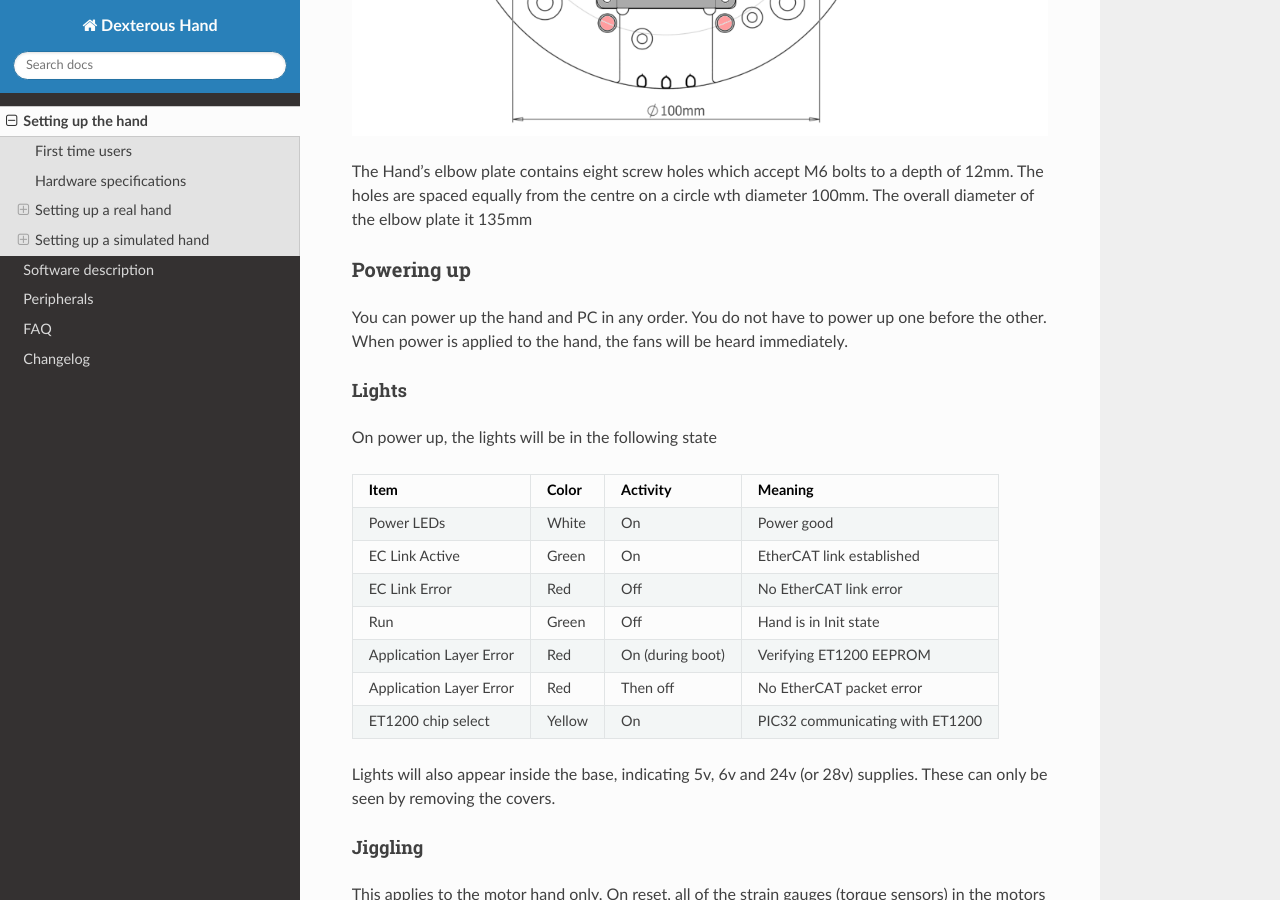
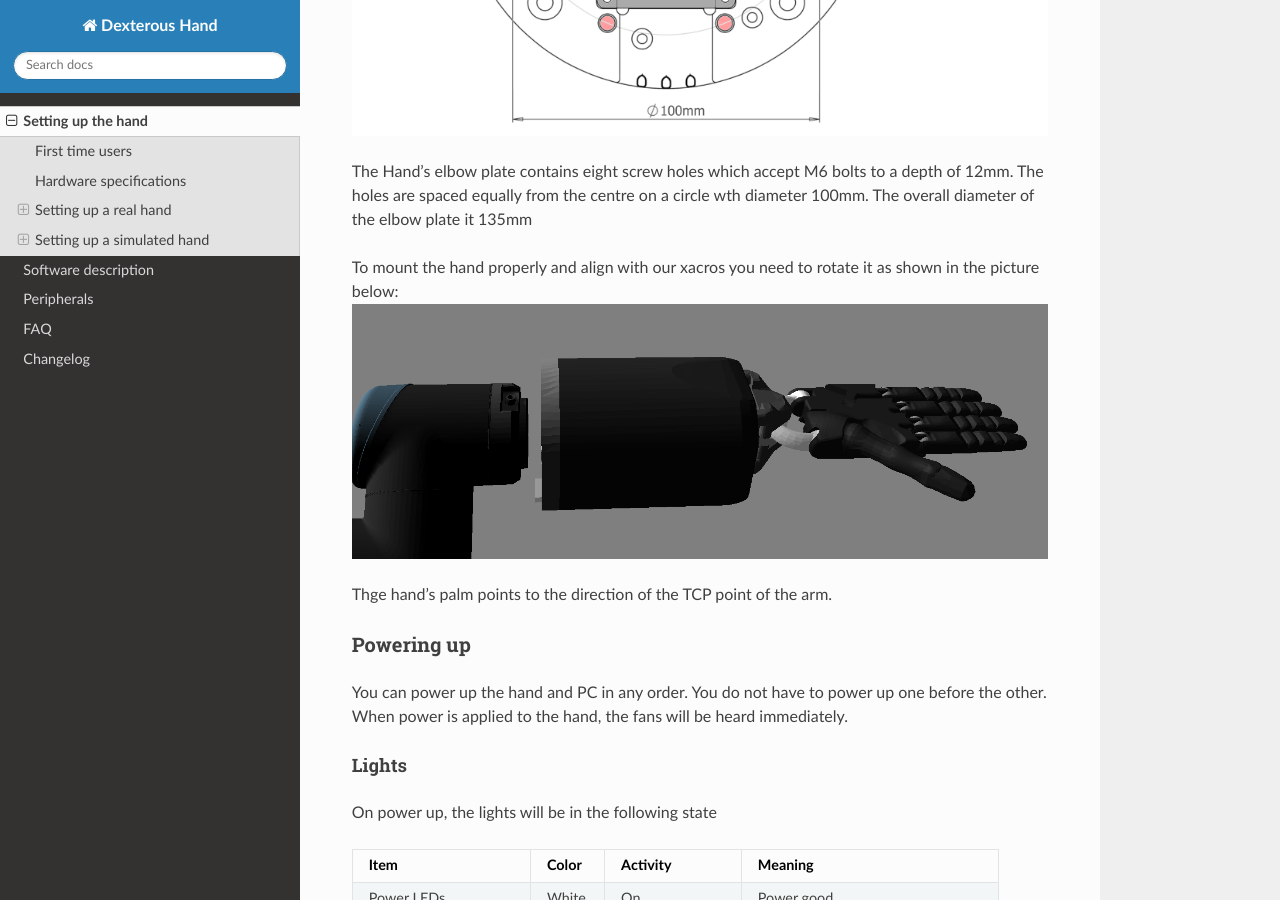
Before and after one commit to shadow-robot/sr_dexterous_hand_documentation, a Sphinx documentation site: the page built from docs/user_guide/1_setting_up_the_hand.md, in a window 1280 px wide and 900 px high, scrolled down 3096 px. Built offline with Sphinx 7.4.7 and the Read the Docs theme 2.0.0, drawn with Linux system fonts in a browser that asks for light colours.

Commit message:
new hand rotation

```diff
--- a/docs/user_guide/1_setting_up_the_hand.md
+++ b/docs/user_guide/1_setting_up_the_hand.md
@@ -64,6 +64,11 @@
 ![Mounting the hand](../img/mounting_hand.png)
 
 The Hand's elbow plate contains eight screw holes which accept M6 bolts to a depth of 12mm. The holes are spaced equally from the centre on a circle wth diameter 100mm. The overall diameter of the elbow plate it 135mm
+
+To mount the hand properly and align with our xacros you need to rotate it as shown in the picture below:
+![Aligning the hand](../img/arm_hand.png)
+
+Thge hand's palm points to the direction of the TCP point of the arm.
 
 ### Powering up
 
```
Also changed, not shown: docs/img/arm_hand.png (added).
